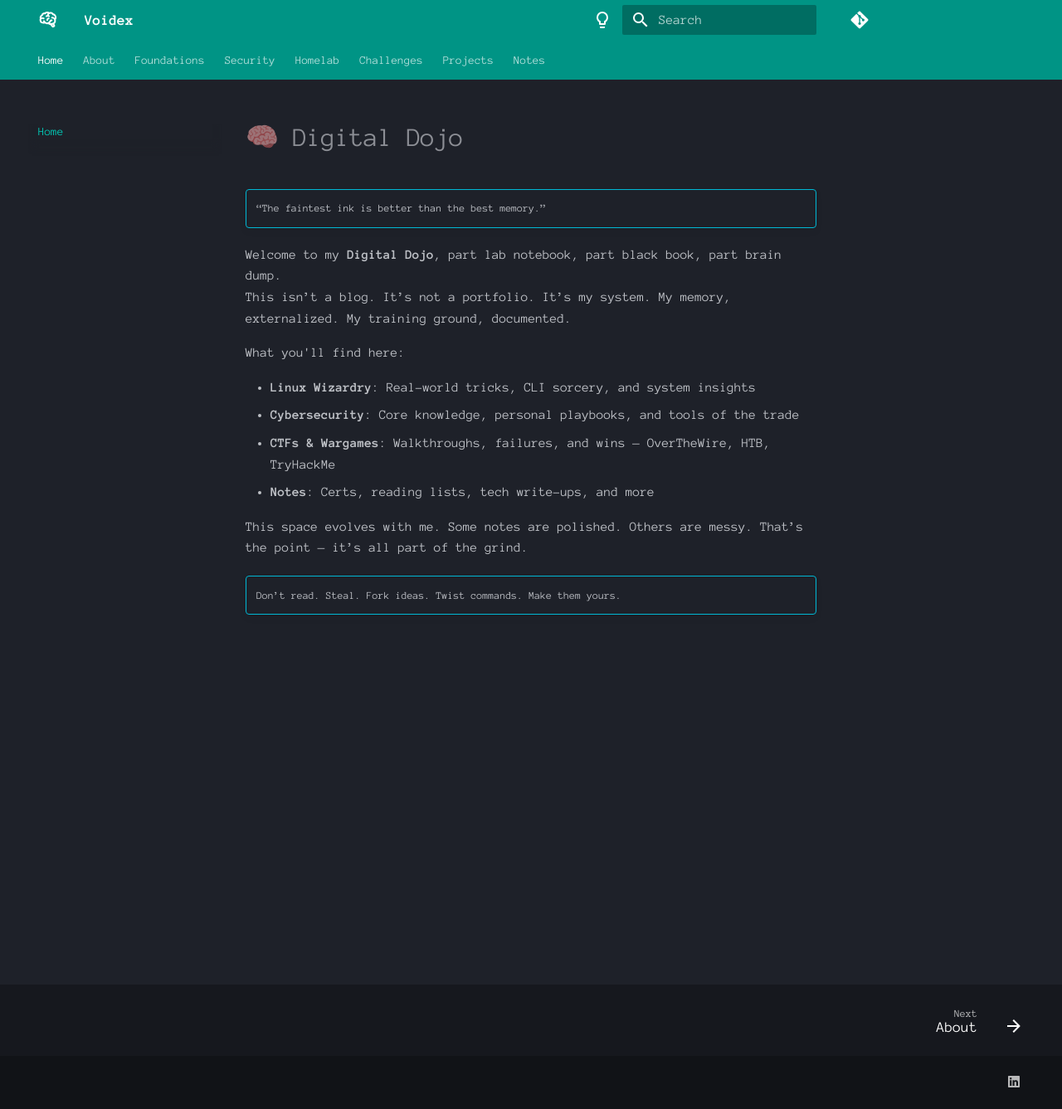
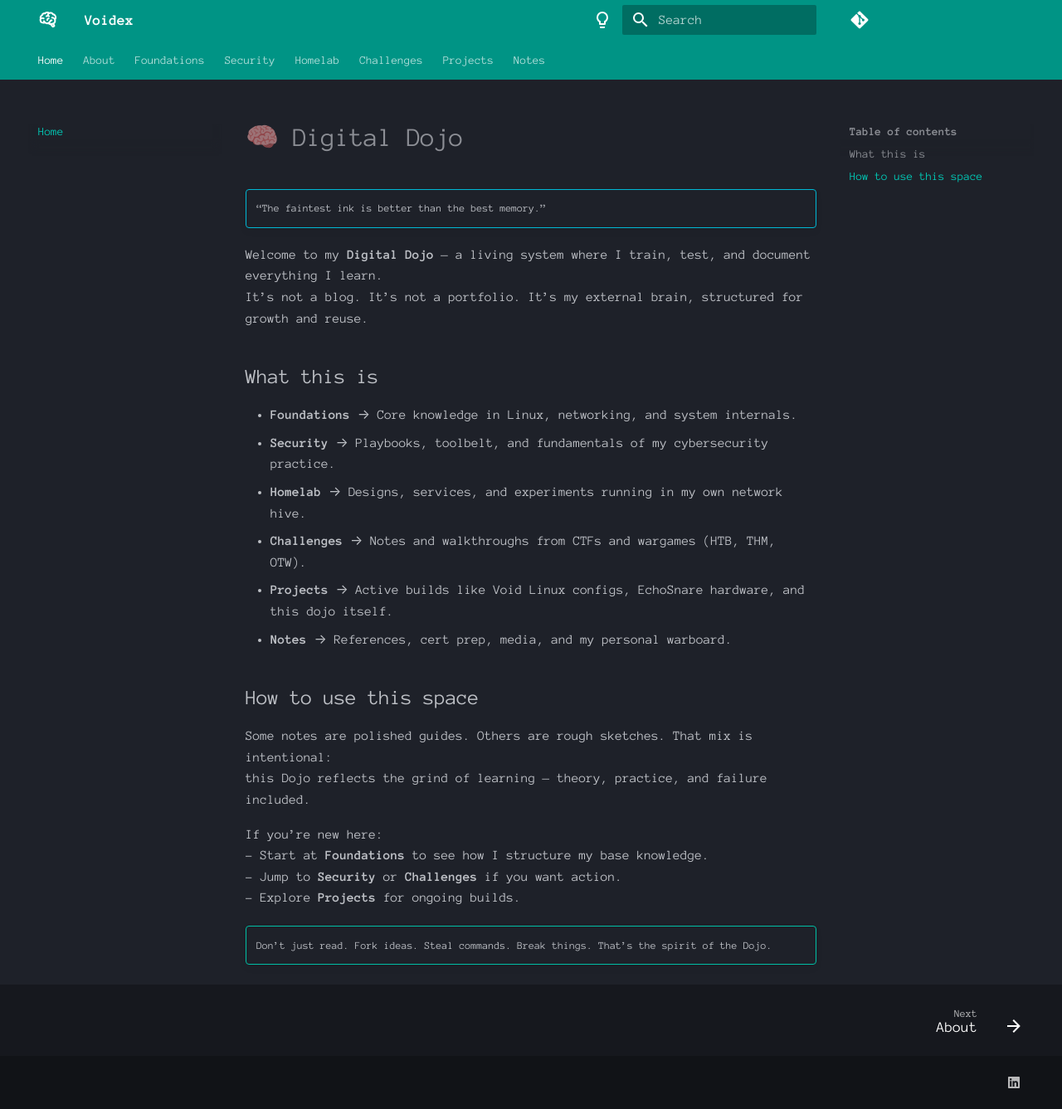
Before and after one commit to Fudomaru/wiki, an MkDocs documentation site: the page built from docs/index.md, in a window 1280 px wide and 1337 px high. Shown: the whole window at 83% size. Built offline with MkDocs 1.6.1 and Material for MkDocs 9.7.7, drawn with Linux system fonts in a browser that asks for light colours; comment, search, counter and statistics services are not loaded.

Commit message:
Startpage update

```diff
--- a/docs/index.md
+++ b/docs/index.md
@@ -1,6 +1,6 @@
 ---
 title: Home
-description: Welcome to my Dojo. Now enjoy.
+description: The Digital Dojo — my evolving lab notebook and training ground.
 ---
 
 # 🧠 Digital Dojo
@@ -9,19 +9,27 @@ description: Welcome to my Dojo. Now enjoy.
 
     “The faintest ink is better than the best memory.”
 
+Welcome to my **Digital Dojo** — a living system where I train, test, and document everything I learn.
+It’s not a blog. It’s not a portfolio. It’s my external brain, structured for growth and reuse.
 
-Welcome to my **Digital Dojo**, part lab notebook, part black book, part brain dump.
-This isn’t a blog. It’s not a portfolio. It’s my system. My memory, externalized. My training ground, documented.
+## What this is
 
-What you'll find here:
+- **Foundations** → Core knowledge in Linux, networking, and system internals.
+- **Security** → Playbooks, toolbelt, and fundamentals of my cybersecurity practice.
+- **Homelab** → Designs, services, and experiments running in my own network hive.
+- **Challenges** → Notes and walkthroughs from CTFs and wargames (HTB, THM, OTW).
+- **Projects** → Active builds like Void Linux configs, EchoSnare hardware, and this dojo itself.
+- **Notes** → References, cert prep, media, and my personal warboard.
 
-- **Linux Wizardry**: Real-world tricks, CLI sorcery, and system insights
-- **Cybersecurity**: Core knowledge, personal playbooks, and tools of the trade
-- **CTFs & Wargames**: Walkthroughs, failures, and wins — OverTheWire, HTB, TryHackMe
-- **Notes**: Certs, reading lists, tech write-ups, and more
+## How to use this space
 
-This space evolves with me. Some notes are polished. Others are messy. That’s the point — it’s all part of the grind.
+Some notes are polished guides. Others are rough sketches. That mix is intentional:
+this Dojo reflects the grind of learning — theory, practice, and failure included.
 
-!!! info ""
+If you’re new here:
+- Start at **Foundations** to see how I structure my base knowledge.
+- Jump to **Security** or **Challenges** if you want action.
+- Explore **Projects** for ongoing builds.
 
-     Don’t read. Steal. Fork ideas. Twist commands. Make them yours.
+!!! tip ""
+    Don’t just read. Fork ideas. Steal commands. Break things. That’s the spirit of the Dojo.
```
